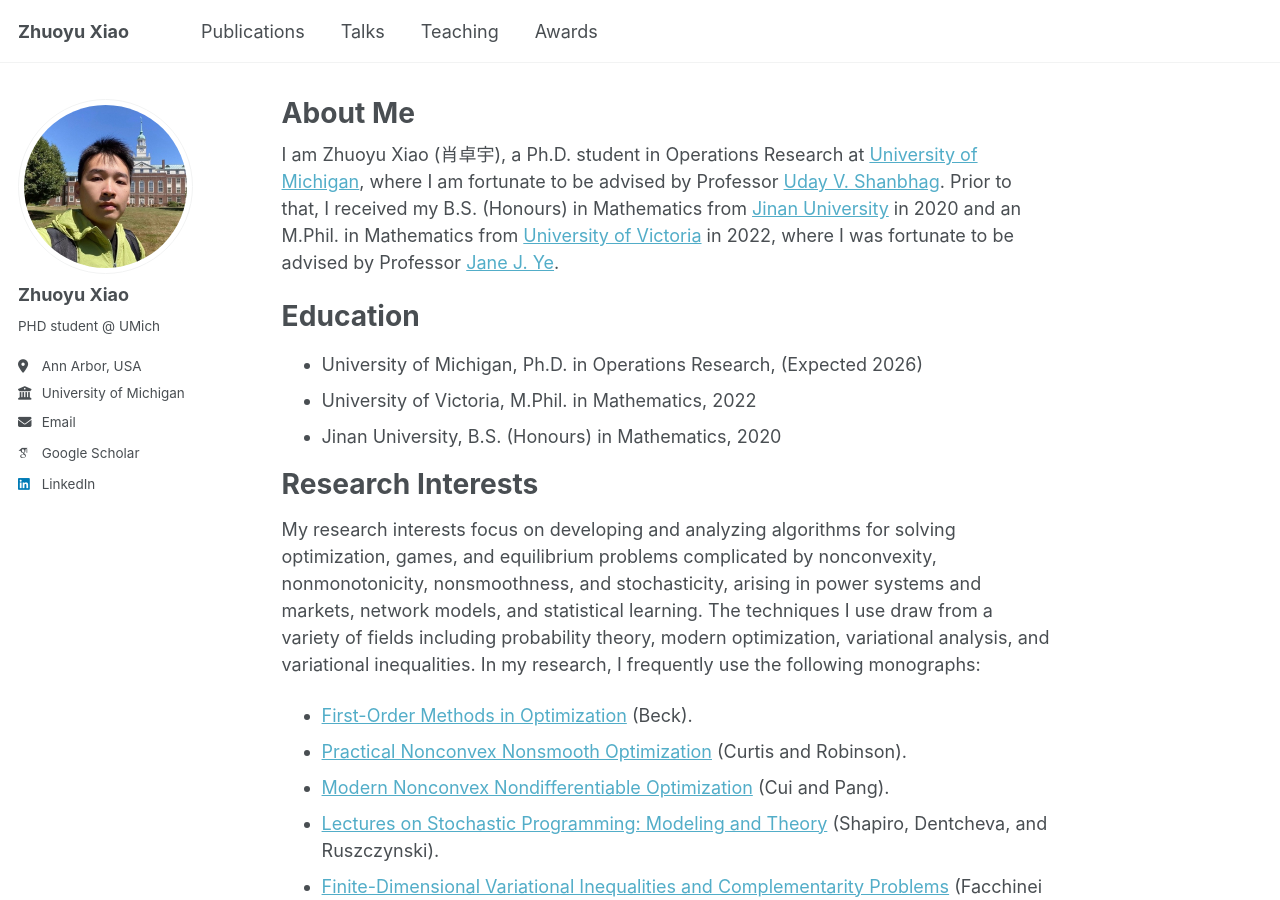
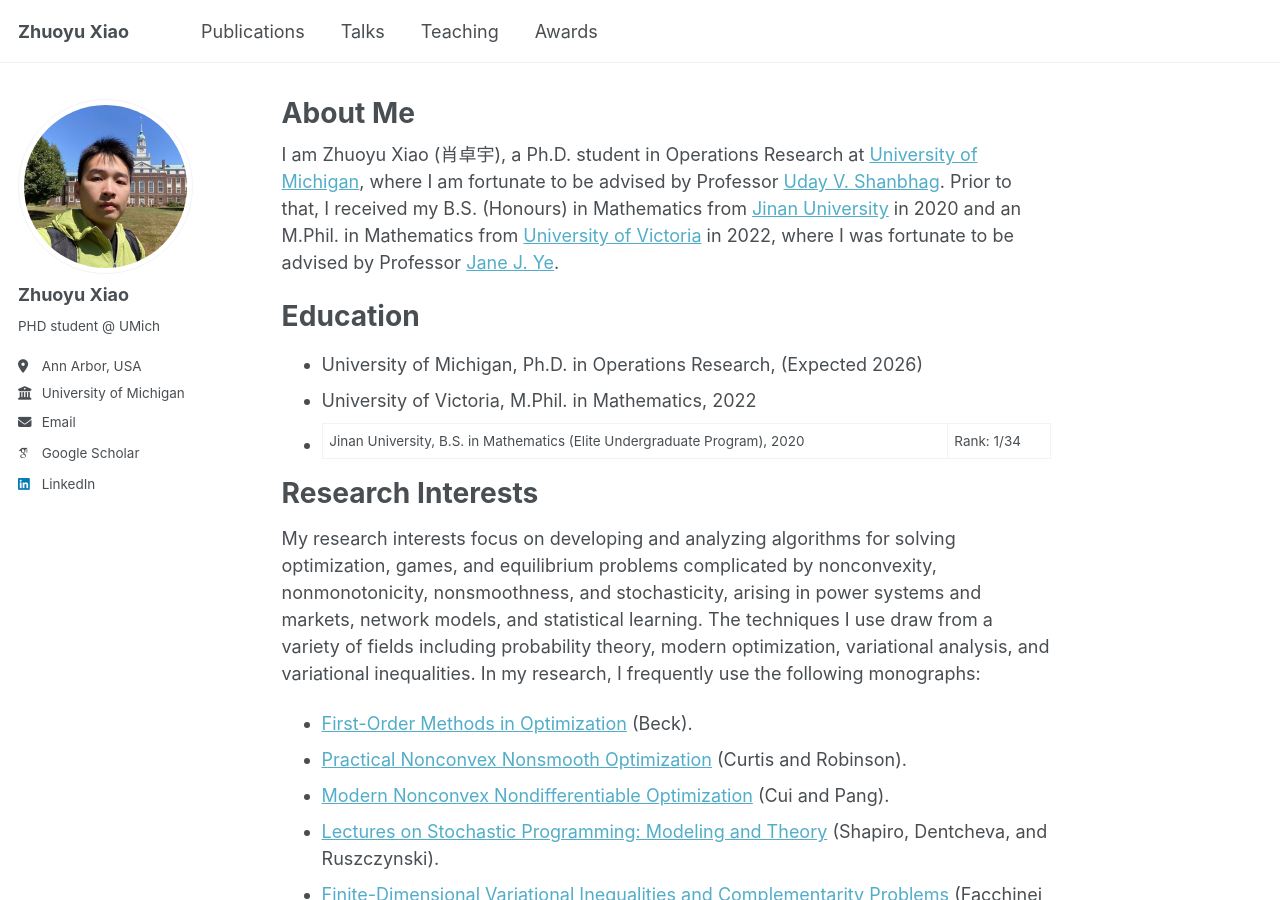
Before and after one commit to zyxiao97/zyxiao97.github.io, a Jekyll site: the page built from _pages/about.md, in a window 1280 px wide and 900 px high. Built offline with Jekyll 4.4.1, drawn with Linux system fonts in a browser that asks for light colours; some web fonts are replaced.

Commit message:
Update about.md

```diff
--- a/_pages/about.md
+++ b/_pages/about.md
@@ -13,7 +13,7 @@ Education
 ======
 - University of Michigan, Ph.D. in Operations Research, (Expected 2026)
 - University of Victoria, M.Phil. in Mathematics, 2022
-- Jinan University, B.S. (Honours) in Mathematics, 2020
+- Jinan University, B.S. in Mathematics (Elite Undergraduate Program), 2020 | Rank: 1/34
 
 Research Interests
 ======
```
